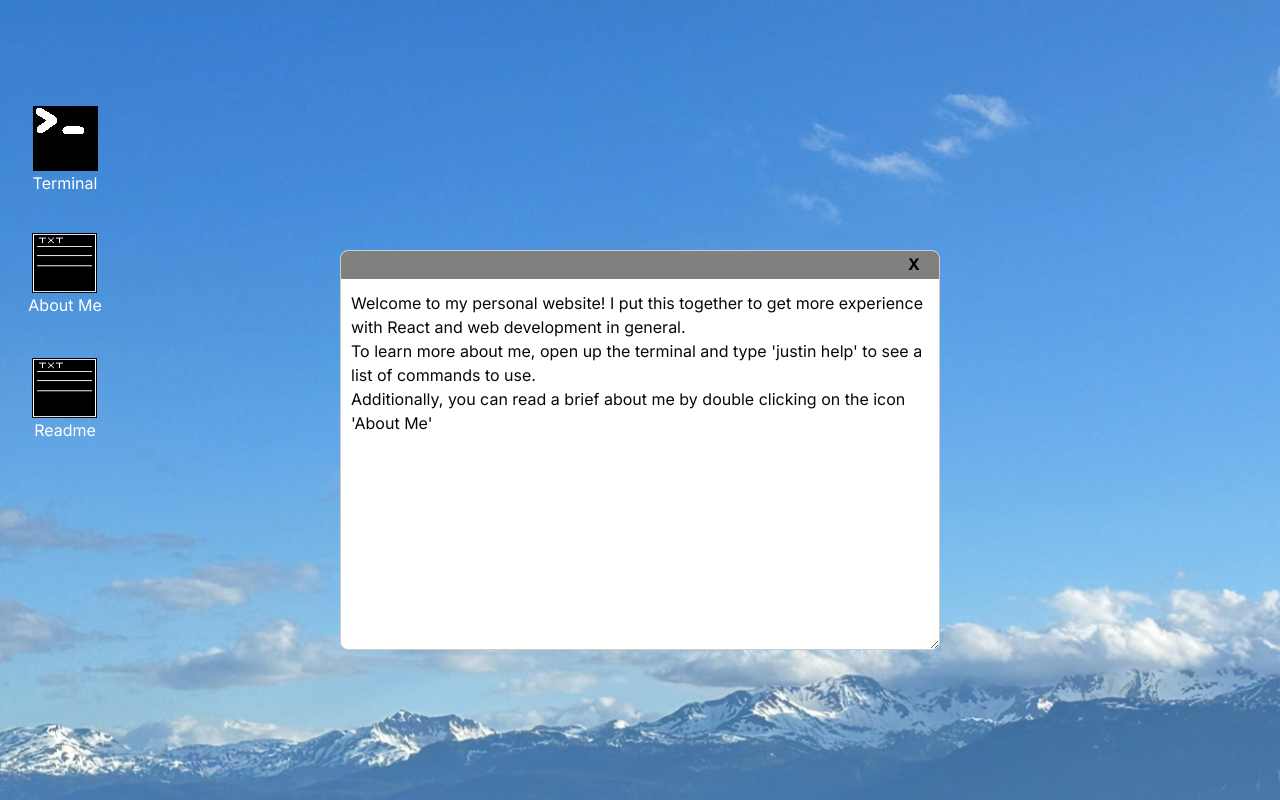
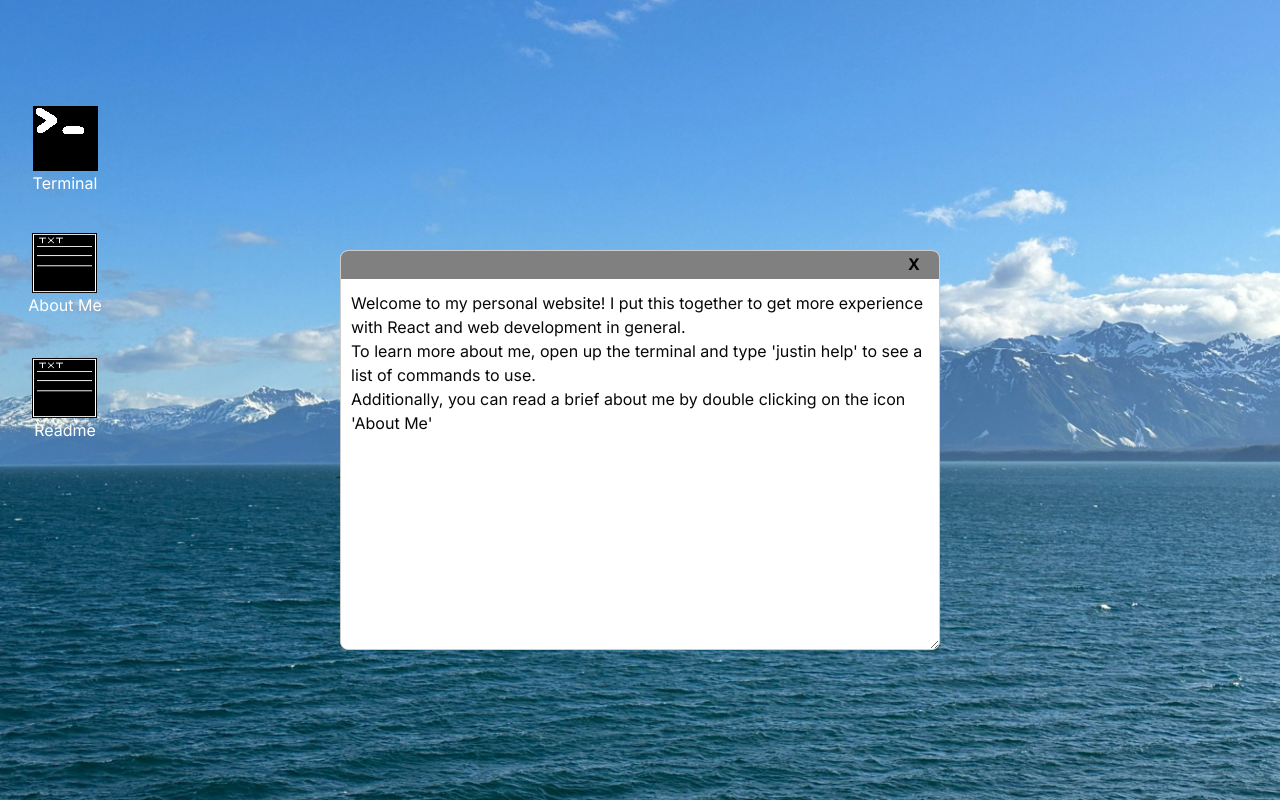
Before and after one commit to justin-almas/justinalmas, a Next.js app: page / in a window 1280 px wide. Built offline with nearby package versions, Linux system fonts and the light colour scheme.

Commit message:
background fix

```diff
--- a/src/app/globals.css
+++ b/src/app/globals.css
@@ -21,6 +21,11 @@ body {
   background-image:  url("img-7858.jpg");
   background-repeat: no-repeat;
   position: static;
+  background-size: cover;
+  background-repeat: no-repeat;
+  background-position: center;
+  height: 100vh;
+  width: 100%;
 }
 
 .shell {
```
